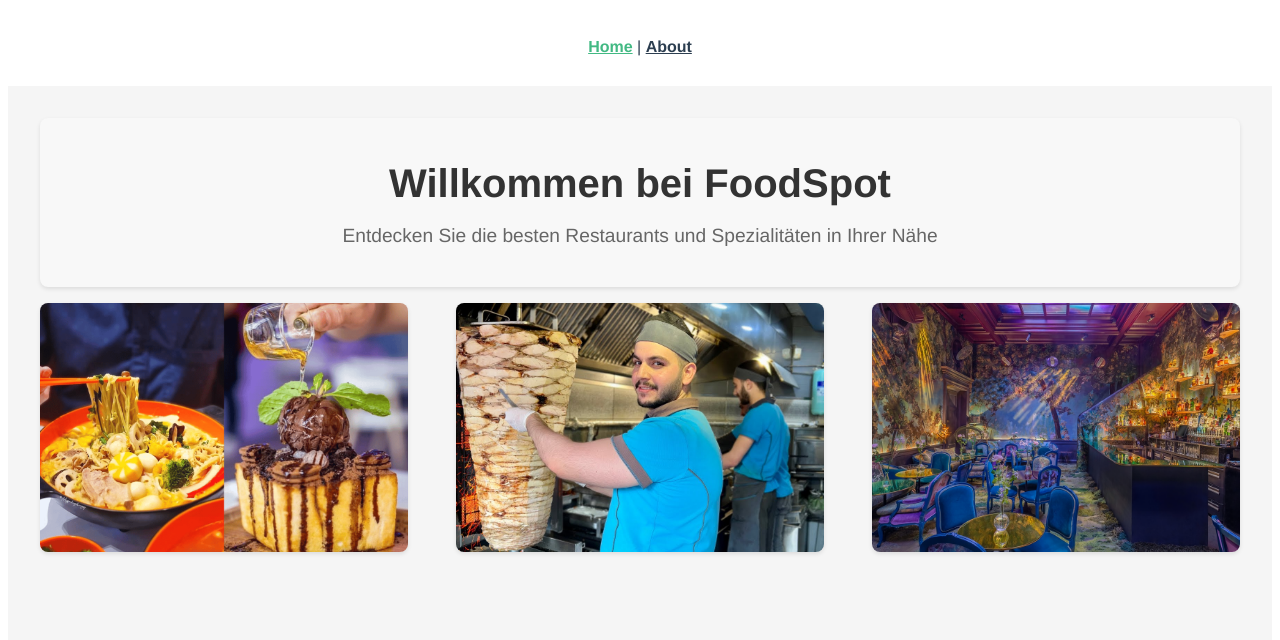
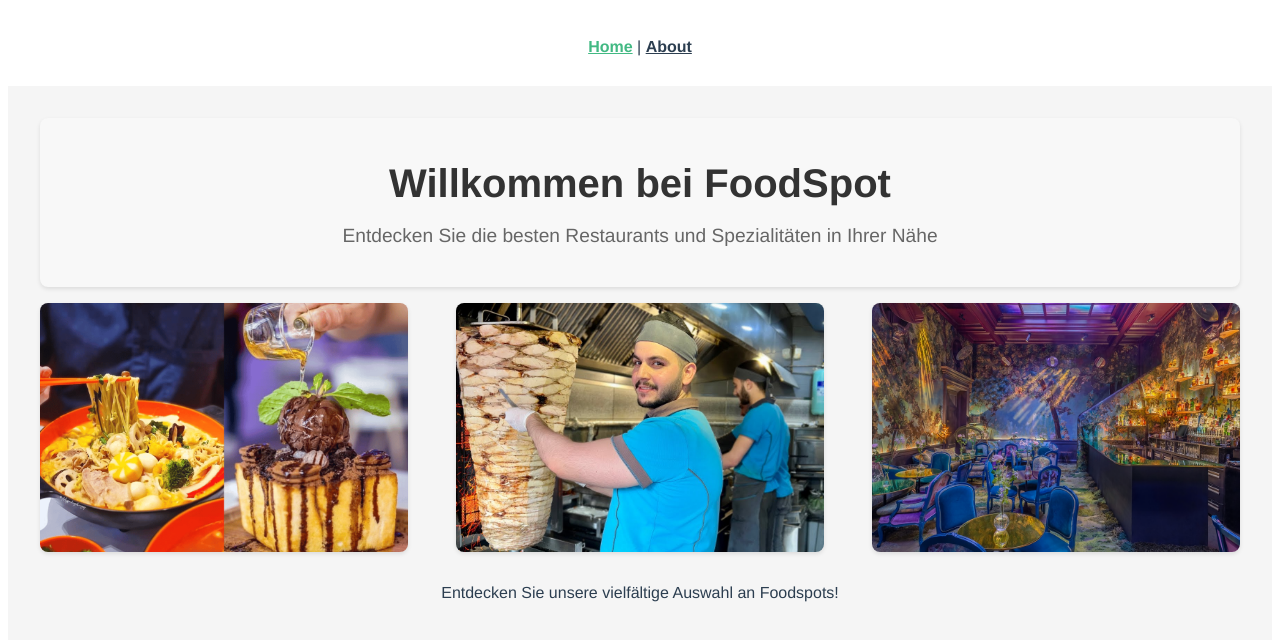
Before and after one commit to AnnasHossain/FindingfoodSpots-Project, a Vue app: page / in a window 1280 px wide. Shown: the top 640 px of the page. Built offline with nearby package versions, Linux system fonts and the light colour scheme.

Commit message:
Beschreibung hinzugefügt

```diff
--- a/src/views/HomeView.vue
+++ b/src/views/HomeView.vue
@@ -23,6 +23,7 @@
         </router-link>
       </div>
     </div>
+    <p class="image-collage-description">Entdecken Sie unsere vielfältige Auswahl an Foodspots!</p>
   </div>
 </template>
 
```
Lines whose indentation alone changed are shown as unchanged.
